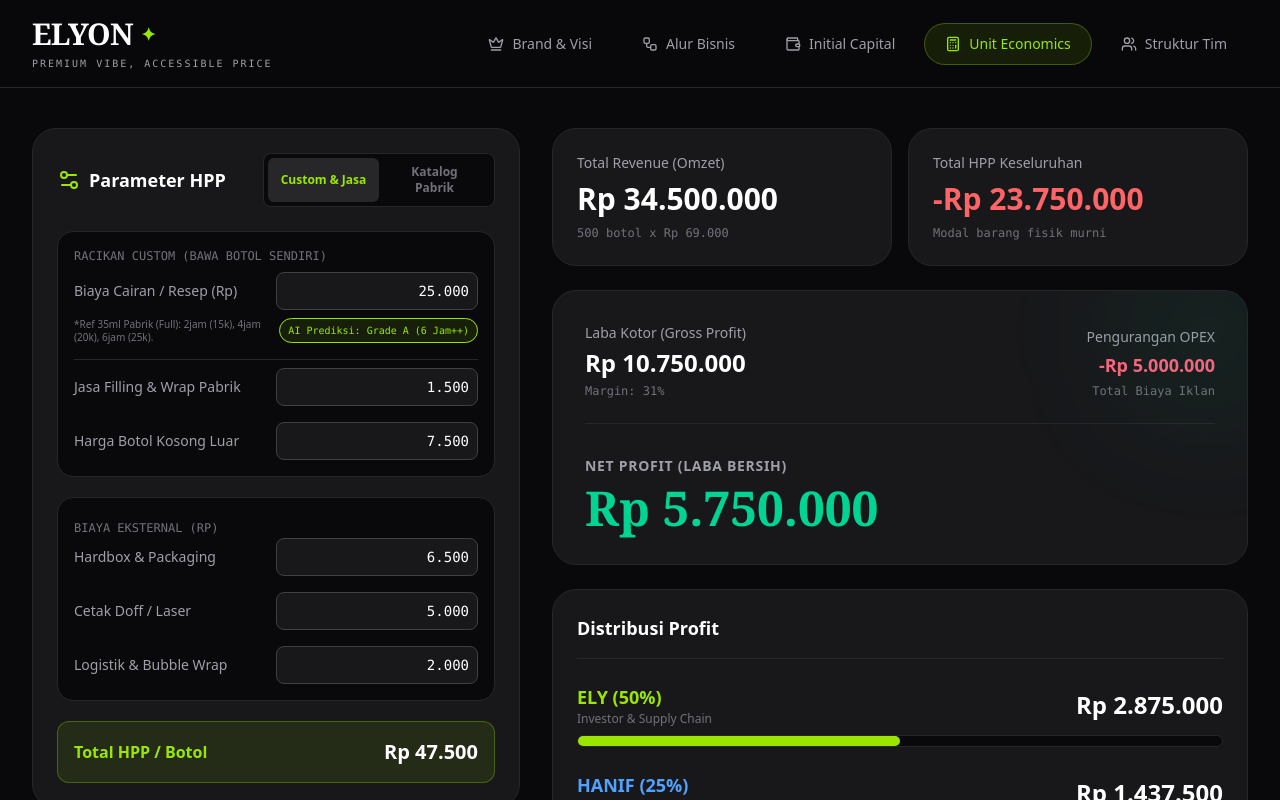
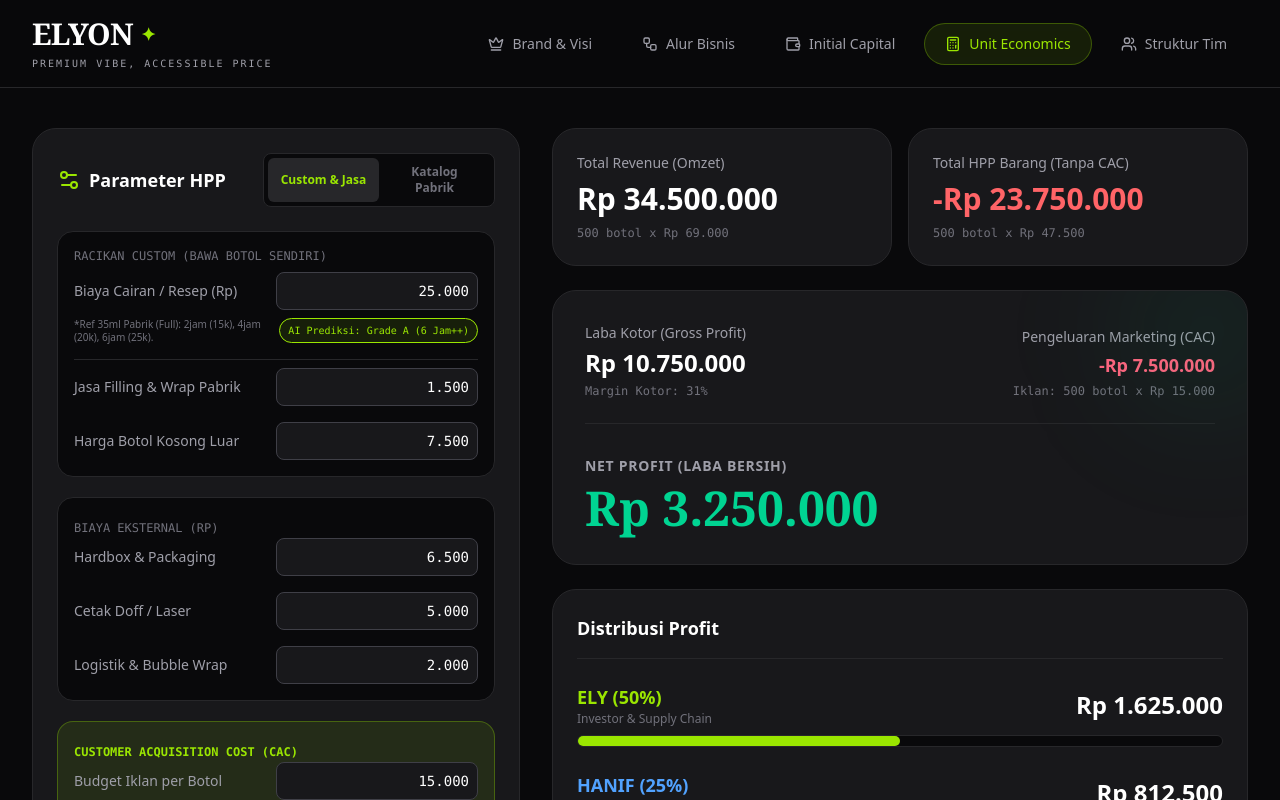
Before and after one commit to hanifjbg/elyon, a React (Vite) app: page / in a window 1280 px wide. Both pictures are taken after a click on the button "Unit Economics". Shown: the top 800 px of the page. Built offline with nearby package versions, Linux system fonts and the light colour scheme.

Commit message:
feat: incorporate marketing CAC into HPP calculations
Refactor profit logic to treat marketing costs as a per-bottle expense rather than a flat budget, ensuring more accurate net profit projections.

```diff
--- /dev/null
+++ b/patch.tsx
@@ -0,0 +1 @@
+// ...
--- a/src/App.tsx
+++ b/src/App.tsx
@@ -371,22 +371,28 @@
   const [customPrint, setCustomPrint] = useState(5000);
   const [opsLogistik, setOpsLogistik] = useState(2000);
 
+  // Marketing CAC
+  const [adsCac, setAdsCac] = useState(15000);
+
   const [bottleTarget, setBottleTarget] = useState(500);
   const [sellingPrice, setSellingPrice] = useState(69000);
-
-  const [totalAdsBudget, setTotalAdsBudget] = useState(5000000);
 
   // Calculations
   const baseHppAbsh = selectedBottle.prices[selectedTier as keyof typeof selectedBottle.prices] || 0;
 
-  const totalHppPerBottle = hppMode === 'catalog'
+  // HPP Barang Murni (tanpa marketing CAC)
+  const hppBarang = hppMode === 'catalog'
     ? baseHppAbsh + customBox + customPrint + opsLogistik
     : cairanHpp + jasaFilling + botolLuar + customBox + customPrint + opsLogistik;
 
+  const totalHppPerBottle = hppBarang + adsCac;
+
   const totalRevenue = bottleTarget * sellingPrice;
   const totalHppAll = bottleTarget * totalHppPerBottle;
-  const grossProfit = totalRevenue - totalHppAll;
-  const netProfit = grossProfit - totalAdsBudget;
+  const totalHppBarangAll = bottleTarget * hppBarang;
+  const totalAdsAll = bottleTarget * adsCac;
+  const grossProfit = totalRevenue - totalHppBarangAll;
+  const netProfit = totalRevenue - totalHppAll;
 
   const elyShare = netProfit > 0 ? netProfit * 0.50 : 0;
   const hanifShare = netProfit > 0 ? netProfit * 0.25 : 0;
@@ -497,6 +503,11 @@
               <InputRow label="Logistik & Bubble Wrap" value={opsLogistik} onChange={setOpsLogistik} step={500} />
             </div>
 
+            <div className="p-4 bg-lime-400/10 rounded-2xl border border-lime-400/30 space-y-4">
+              <span className="text-xs font-mono text-lime-400 font-bold uppercase">Customer Acquisition Cost (CAC)</span>
+              <InputRow label="Budget Iklan per Botol" value={adsCac} onChange={setAdsCac} step={1000} />
+            </div>
+
             <div className="flex justify-between items-center p-4 bg-lime-400/10 border border-lime-400/30 rounded-xl">
               <span className="font-bold text-lime-400">Total HPP / Botol</span>
               <span className="font-bold text-xl text-white">{formatRp(totalHppPerBottle)}</span>
@@ -506,13 +517,11 @@
 
         <div className="bg-zinc-900 border border-zinc-800 rounded-3xl p-6">
           <h3 className="text-lg font-bold text-white mb-6 flex items-center gap-2">
-            <Target className="text-blue-400" /> Strategi Penjualan & OPEX
+            <Target className="text-blue-400" /> Strategi Penjualan
           </h3>
           <div className="space-y-4">
             <InputRow label="Target Penjualan (Botol)" value={bottleTarget} onChange={setBottleTarget} step={50} />
             <InputRow label="Harga Jual (Rp)" value={sellingPrice} onChange={setSellingPrice} step={1000} />
-            <hr className="border-zinc-800 my-4" />
-            <InputRow label="Total Budget Iklan (Rp)" value={totalAdsBudget} onChange={setTotalAdsBudget} step={500000} />
           </div>
         </div>
       </div>
@@ -528,9 +537,9 @@
             <p className="text-xs font-mono text-zinc-500 mt-2">{bottleTarget} botol x {formatRp(sellingPrice)}</p>
           </div>
           <div className="bg-zinc-900 border border-zinc-800 p-6 rounded-3xl">
-            <p className="text-sm text-zinc-400 mb-2">Total HPP Keseluruhan</p>
-            <p className="text-3xl font-bold text-red-400">-{formatRp(totalHppAll)}</p>
-            <p className="text-xs font-mono text-zinc-500 mt-2">Modal barang fisik murni</p>
+            <p className="text-sm text-zinc-400 mb-2">Total HPP Barang (Tanpa CAC)</p>
+            <p className="text-3xl font-bold text-red-400">-{formatRp(totalHppBarangAll)}</p>
+            <p className="text-xs font-mono text-zinc-500 mt-2">{bottleTarget} botol x {formatRp(hppBarang)}</p>
           </div>
         </div>
 
@@ -542,12 +551,12 @@
             <div>
               <p className="text-sm text-zinc-400 mb-1">Laba Kotor (Gross Profit)</p>
               <p className="text-2xl font-bold text-white">{formatRp(grossProfit)}</p>
-              <p className="text-xs font-mono text-zinc-500 mt-1">Margin: {Math.round((grossProfit/totalRevenue)*100 || 0)}%</p>
+              <p className="text-xs font-mono text-zinc-500 mt-1">Margin Kotor: {Math.round((grossProfit/totalRevenue)*100 || 0)}%</p>
             </div>
             <div className="md:text-right">
-              <p className="text-sm text-zinc-400 mb-1">Pengurangan OPEX</p>
-              <p className="text-lg font-bold text-rose-400">-{formatRp(totalAdsBudget)}</p>
-              <p className="text-xs font-mono text-zinc-500 mt-1">Total Biaya Iklan</p>
+              <p className="text-sm text-zinc-400 mb-1">Pengeluaran Marketing (CAC)</p>
+              <p className="text-lg font-bold text-rose-400">-{formatRp(totalAdsAll)}</p>
+              <p className="text-xs font-mono text-zinc-500 mt-1">Iklan: {bottleTarget} botol x {formatRp(adsCac)}</p>
             </div>
           </div>
 
```
